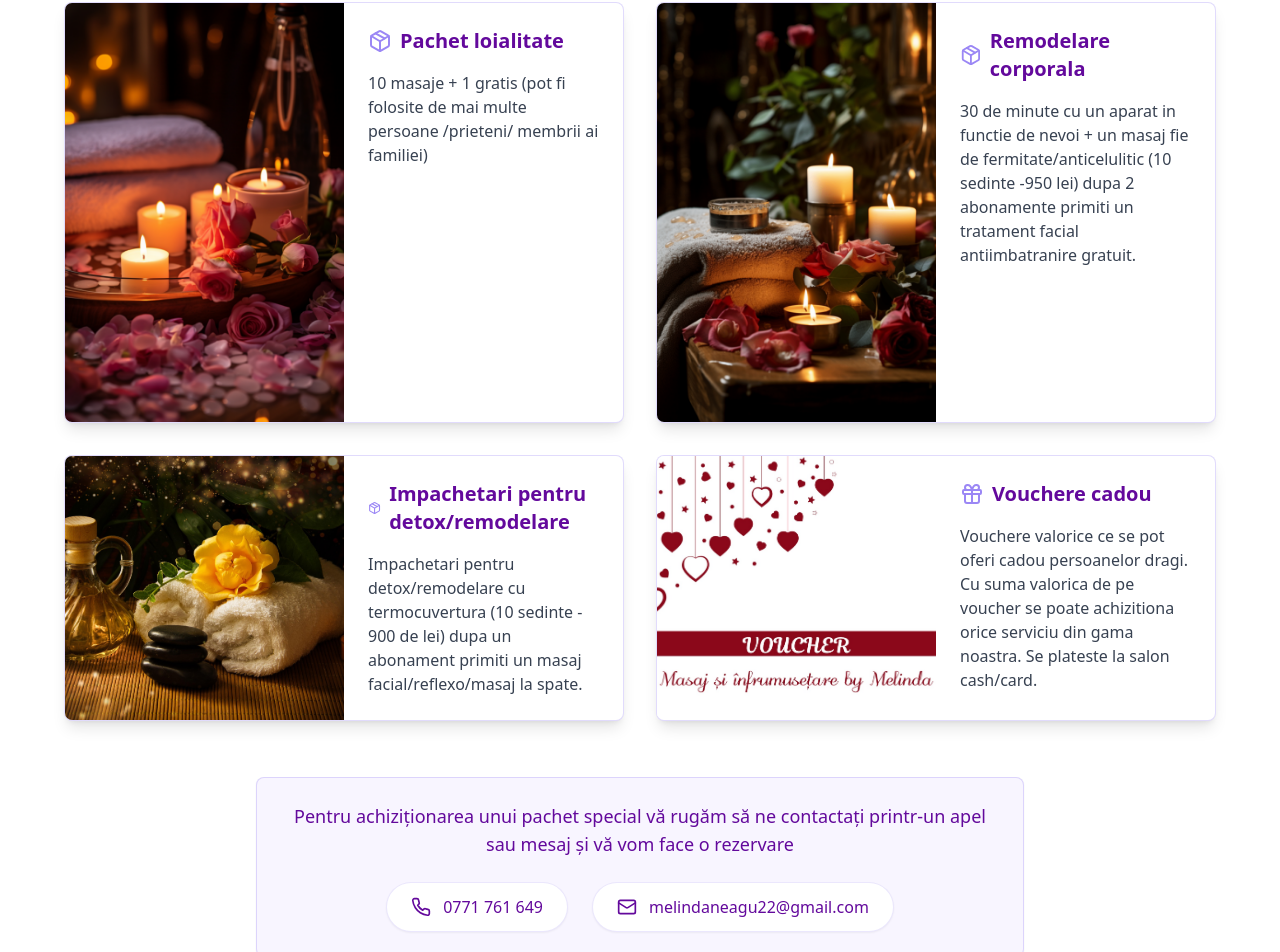
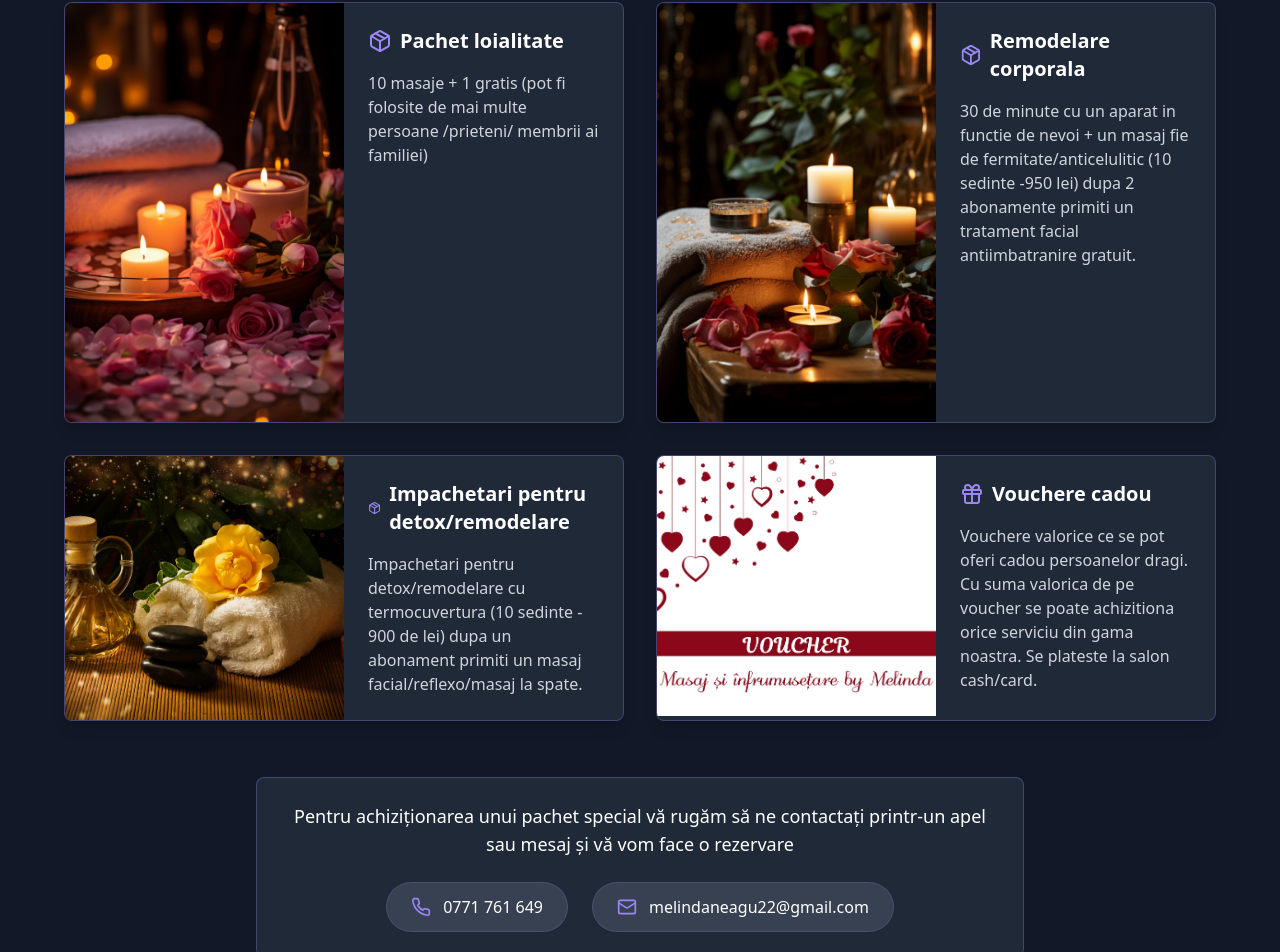
Before and after one commit to Neagu-Robert/Masaj-By-Melinda, a React (Vite) app: page /pachete in a window 1280 px wide. Shown: the part 178-1130 px from the top of the page. Built offline with nearby package versions, Linux system fonts and the light colour scheme.

Commit message:
Fix: Set dark background for pages
The AI updated the `index.css` file to set a dark background color for the pages.

```diff
--- a/src/components/Contact.tsx
+++ b/src/components/Contact.tsx
@@ -1,15 +1,20 @@
+
 import React from 'react';
+
 const Contact = () => {
-  return <div className="py-20 bg-white">
+  return (
+    <div className="py-20 bg-gray-800">
       <div className="container mx-auto px-4 text-center">
-        <h2 className="text-3xl font-semibold text-[#7E69AB] mb-8">Contact</h2>
+        <h2 className="text-3xl font-semibold text-white mb-8">Contact</h2>
         <div className="max-w-lg mx-auto">
-          <p className="text-xl text-gray-600 mb-4">str. Aluminei</p>
-          <p className="text-xl text-gray-600 mb-4">Oradea, Bihor, Romania</p>
+          <p className="text-xl text-gray-300 mb-4">str. Aluminei</p>
+          <p className="text-xl text-gray-300 mb-4">Oradea, Bihor, Romania</p>
           <p className="text-xl text-[#9b87f5] mb-4">0771 761 649</p>
           <p className="text-xl text-[#9b87f5]">melindaneagu22@gmail.com</p>
         </div>
       </div>
-    </div>;
+    </div>
+  );
 };
+
 export default Contact;
--- a/src/pages/BookingPage.tsx
+++ b/src/pages/BookingPage.tsx
@@ -1,3 +1,4 @@
+
 import React, { useState } from 'react';
 import { useNavigate } from 'react-router-dom';
 import { Button } from '@/components/ui/button';
@@ -119,12 +120,12 @@ const BookingPage = () => {
   };
 
   return (
-    <div className="min-h-screen bg-white">
+    <div className="min-h-screen bg-gray-900">
       <BookingHeader />
 
       <div className="pt-24 pb-20 px-4 md:px-0">
         <div className="container mx-auto">
-          <h2 className="text-2xl md:text-3xl font-semibold text-center text-[#63099c] mb-8 md:mb-12">Book Your Session</h2>
+          <h2 className="text-2xl md:text-3xl font-semibold text-center text-white mb-8 md:mb-12">Book Your Session</h2>
 
           <div className="max-w-3xl mx-auto">
             <Form {...form}>
--- a/src/pages/PachetePage.tsx
+++ b/src/pages/PachetePage.tsx
@@ -6,16 +6,16 @@ import { Package, Gift, Phone, Mail } from 'lucide-react';
 
 const PachetePage = () => {
   return (
-    <div className="min-h-screen bg-white">
+    <div className="min-h-screen bg-gray-900">
       <Navbar />
 
       <div className="pt-24 pb-20">
         <div className="container mx-auto px-4">
-          <h2 className="text-3xl font-semibold text-center text-[#63099c] mb-12">Pachete Speciale</h2>
+          <h2 className="text-3xl font-semibold text-center text-white mb-12">Pachete Speciale</h2>
 
           <div className="grid grid-cols-1 md:grid-cols-2 gap-8 max-w-6xl mx-auto">
             {/* Pachet 1 */}
-            <Card className="overflow-hidden border-[#9b87f5]/30 shadow-lg hover:shadow-xl transition-shadow">
+            <Card className="overflow-hidden border-[#9b87f5]/30 shadow-lg hover:shadow-xl transition-shadow bg-gray-800">
               <div className="grid md:grid-cols-2">
                 <div className="h-64 md:h-auto">
                   <img
@@ -27,9 +27,9 @@ const PachetePage = () => {
                 <CardContent className="p-6">
                   <div className="flex items-center mb-4">
                     <Package className="w-6 h-6 text-[#9b87f5] mr-2" />
-                    <h3 className="text-xl font-semibold text-[#63099c]">Pachet loialitate</h3>
+                    <h3 className="text-xl font-semibold text-white">Pachet loialitate</h3>
                   </div>
-                  <p className="text-gray-700">
+                  <p className="text-gray-300">
                     10 masaje + 1 gratis (pot fi folosite de mai multe persoane /prieteni/ membrii ai familiei)
                   </p>
                 </CardContent>
@@ -37,7 +37,7 @@ const PachetePage = () => {
             </Card>
 
             {/* Pachet 2 */}
-            <Card className="overflow-hidden border-[#9b87f5]/30 shadow-lg hover:shadow-xl transition-shadow">
+            <Card className="overflow-hidden border-[#9b87f5]/30 shadow-lg hover:shadow-xl transition-shadow bg-gray-800">
               <div className="grid md:grid-cols-2">
                 <div className="h-64 md:h-auto">
                   <img
@@ -49,9 +49,9 @@ const PachetePage = () => {
                 <CardContent className="p-6">
                   <div className="flex items-center mb-4">
                     <Package className="w-6 h-6 text-[#9b87f5] mr-2" />
-                    <h3 className="text-xl font-semibold text-[#63099c]">Remodelare corporala</h3>
+                    <h3 className="text-xl font-semibold text-white">Remodelare corporala</h3>
                   </div>
-                  <p className="text-gray-700">
+                  <p className="text-gray-300">
                     30 de minute cu un aparat in functie de nevoi + un masaj fie de fermitate/anticelulitic (10 sedinte -950 lei) dupa 2 abonamente primiti un tratament facial antiimbatranire gratuit.
                   </p>
                 </CardContent>
@@ -59,7 +59,7 @@ const PachetePage = () => {
             </Card>
 
             {/* Pachet 3 */}
-            <Card className="overflow-hidden border-[#9b87f5]/30 shadow-lg hover:shadow-xl transition-shadow">
+            <Card className="overflow-hidden border-[#9b87f5]/30 shadow-lg hover:shadow-xl transition-shadow bg-gray-800">
               <div className="grid md:grid-cols-2">
                 <div className="h-64 md:h-auto">
                   <img
@@ -71,9 +71,9 @@ const PachetePage = () => {
                 <CardContent className="p-6">
                   <div className="flex items-center mb-4">
                     <Package className="w-6 h-6 text-[#9b87f5] mr-2" />
-                    <h3 className="text-xl font-semibold text-[#63099c]">Impachetari pentru detox/remodelare</h3>
+                    <h3 className="text-xl font-semibold text-white">Impachetari pentru detox/remodelare</h3>
                   </div>
-                  <p className="text-gray-700">
+                  <p className="text-gray-300">
                     Impachetari pentru detox/remodelare cu termocuvertura (10 sedinte - 900 de lei) dupa un abonament primiti un masaj facial/reflexo/masaj la spate.
                   </p>
                 </CardContent>
@@ -81,7 +81,7 @@ const PachetePage = () => {
             </Card>
 
             {/* Pachet 4 */}
-            <Card className="overflow-hidden border-[#9b87f5]/30 shadow-lg hover:shadow-xl transition-shadow">
+            <Card className="overflow-hidden border-[#9b87f5]/30 shadow-lg hover:shadow-xl transition-shadow bg-gray-800">
               <div className="grid md:grid-cols-2">
                 <div className="h-64 md:h-auto">
                   <img
@@ -93,9 +93,9 @@ const PachetePage = () => {
                 <CardContent className="p-6">
                   <div className="flex items-center mb-4">
                     <Gift className="w-6 h-6 text-[#9b87f5] mr-2" />
-                    <h3 className="text-xl font-semibold text-[#63099c]">Vouchere cadou</h3>
+                    <h3 className="text-xl font-semibold text-white">Vouchere cadou</h3>
                   </div>
-                  <p className="text-gray-700">
+                  <p className="text-gray-300">
                     Vouchere valorice ce se pot oferi cadou persoanelor dragi. Cu suma valorica de pe voucher se poate achizitiona orice serviciu din gama noastra. Se plateste la salon cash/card.
                   </p>
                 </CardContent>
@@ -104,21 +104,21 @@ const PachetePage = () => {
           </div>
 
           {/* Contact message */}
-          <div className="mt-14 max-w-3xl mx-auto text-center p-6 bg-[#f8f5ff] rounded-lg border border-[#9b87f5]/30 shadow-sm">
-            <p className="text-lg text-[#63099c] mb-4">
+          <div className="mt-14 max-w-3xl mx-auto text-center p-6 bg-gray-800 rounded-lg border border-[#9b87f5]/30 shadow-sm">
+            <p className="text-lg text-white mb-4">
               Pentru achiziționarea unui pachet special vă rugăm să ne contactați printr-un apel sau mesaj și vă vom face o rezervare
             </p>
 
             {/* Contact details */}
             <div className="flex flex-col sm:flex-row items-center justify-center gap-6 mt-6">
-              <div className="flex items-center gap-3 bg-white px-6 py-3 rounded-full shadow-sm border border-[#9b87f5]/20 hover:shadow-md transition-shadow">
-                <Phone className="text-[#63099c] w-5 h-5" />
-                <span className="text-[#63099c] font-medium">0771 761 649</span>
+              <div className="flex items-center gap-3 bg-gray-700 px-6 py-3 rounded-full shadow-sm border border-[#9b87f5]/20 hover:shadow-md transition-shadow">
+                <Phone className="text-[#9b87f5] w-5 h-5" />
+                <span className="text-white font-medium">0771 761 649</span>
               </div>
 
-              <div className="flex items-center gap-3 bg-white px-6 py-3 rounded-full shadow-sm border border-[#9b87f5]/20 hover:shadow-md transition-shadow">
-                <Mail className="text-[#63099c] w-5 h-5" />
-                <span className="text-[#63099c] font-medium">melindaneagu22@gmail.com</span>
+              <div className="flex items-center gap-3 bg-gray-700 px-6 py-3 rounded-full shadow-sm border border-[#9b87f5]/20 hover:shadow-md transition-shadow">
+                <Mail className="text-[#9b87f5] w-5 h-5" />
+                <span className="text-white font-medium">melindaneagu22@gmail.com</span>
               </div>
             </div>
           </div>
```
